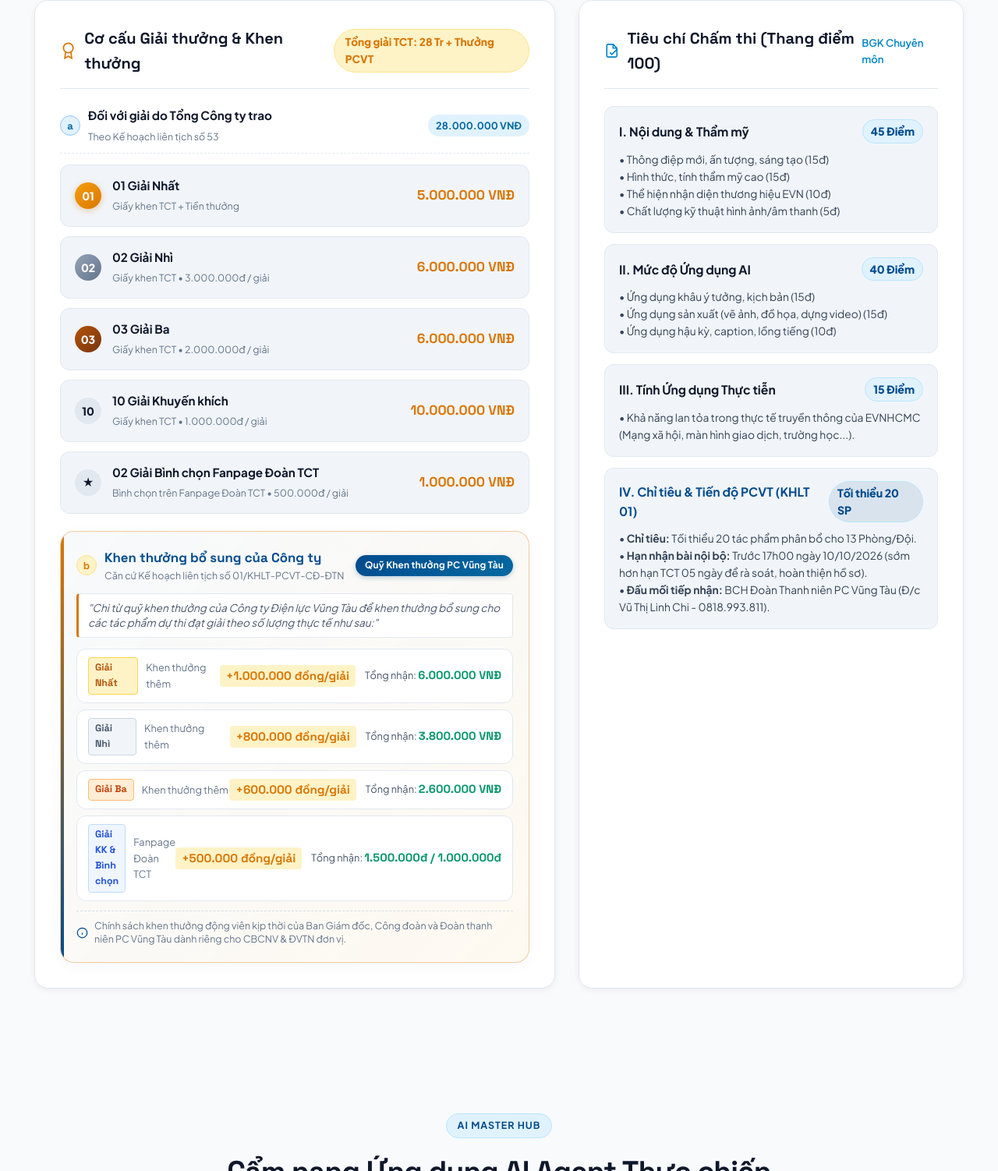
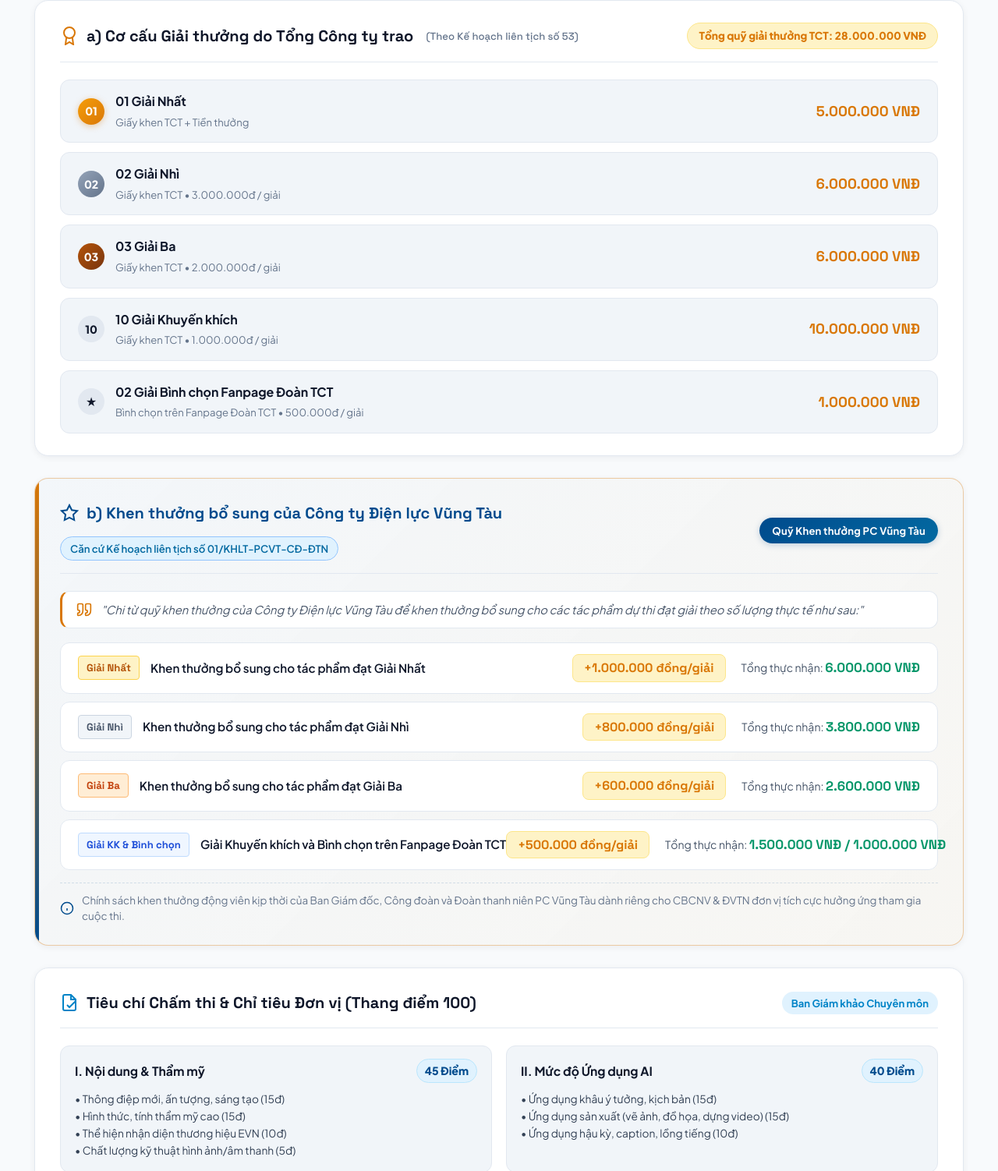
Before and after one commit to trantanphata5-source/sanpham-ai-pcvt, a plain HTML site: page index.html in a window 1280 px wide. Shown: the part 1579-3081 px from the top of the page at 78% size. Drawn offline with Linux system fonts and the light colour scheme; no server answers.

Commit message:
feat: stack 3 frames vertically from top to bottom without line wrapping

```diff
--- a/index.html
+++ b/index.html
@@ -336,41 +336,29 @@
         </div>
       </div>
 
-      <!-- Bảng Cơ cấu giải thưởng & Thang điểm -->
+      <!-- Bảng Cơ cấu giải thưởng & Thang điểm (3 Frames từ trên xuống dưới) -->
       <div class="prizes-scoring-wrapper">
-        <!-- Bảng Cơ cấu giải thưởng & Khen thưởng bổ sung -->
-        <div class="panel-container">
+        <!-- FRAME 1: CƠ CẤU GIẢI THƯỞNG DO TỔNG CÔNG TY TRAO (KHLT SỐ 53) -->
+        <div class="panel-container panel-prize-frame">
           <div class="panel-header">
             <h3 class="panel-title">
-              <svg width="22" height="22" viewBox="0 0 24 24" fill="none" stroke="var(--color-amber)" stroke-width="2">
+              <svg width="24" height="24" viewBox="0 0 24 24" fill="none" stroke="var(--color-amber)" stroke-width="2">
                 <circle cx="12" cy="8" r="7"></circle>
                 <polyline points="8.21 13.89 7 23 12 20 17 23 15.79 13.88"></polyline>
               </svg>
-              Cơ cấu Giải thưởng & Khen thưởng
+              <span>a) Cơ cấu Giải thưởng do Tổng Công ty trao</span>
+              <span class="panel-subtitle-tag">(Theo Kế hoạch liên tịch số 53)</span>
             </h3>
-            <span class="prize-total-badge">Tổng giải TCT: 28 Tr + Thưởng PCVT</span>
+            <span class="prize-total-badge">Tổng quỹ giải thưởng TCT: 28.000.000 VNĐ</span>
           </div>
 
-          <!-- MỤC A: ĐỐI VỚI GIẢI DO TỔNG CÔNG TY TRAO -->
-          <div class="prize-sub-section">
-            <div class="prize-sub-heading">
-              <div class="prize-sub-heading-left">
-                <span class="sub-heading-badge badge-tct">a</span>
-                <div class="sub-heading-text">
-                  <strong>Đối với giải do Tổng Công ty trao</strong>
-                  <span class="sub-heading-ref">Theo Kế hoạch liên tịch số 53</span>
-                </div>
-              </div>
-              <span class="sub-badge-fund">28.000.000 VNĐ</span>
-            </div>
-
-            <div class="prize-list">
+          <div class="prize-list prize-list-fullwidth">
             <div class="prize-row">
               <div class="prize-rank">
                 <span class="rank-badge rank-gold">01</span>
                 <div>
                   <div class="prize-name">01 Giải Nhất</div>
-                    <span style="font-size: 0.78rem; color: var(--text-dim);">Giấy khen TCT + Tiền thưởng</span>
+                  <span class="prize-desc-text">Giấy khen TCT + Tiền thưởng</span>
                 </div>
               </div>
               <div class="prize-amount">5.000.000 VNĐ</div>
@@ -381,7 +369,7 @@
                 <span class="rank-badge rank-silver">02</span>
                 <div>
                   <div class="prize-name">02 Giải Nhì</div>
-                    <span style="font-size: 0.78rem; color: var(--text-dim);">Giấy khen TCT • 3.000.000đ / giải</span>
+                  <span class="prize-desc-text">Giấy khen TCT • 3.000.000đ / giải</span>
                 </div>
               </div>
               <div class="prize-amount">6.000.000 VNĐ</div>
@@ -392,7 +380,7 @@
                 <span class="rank-badge rank-bronze">03</span>
                 <div>
                   <div class="prize-name">03 Giải Ba</div>
-                    <span style="font-size: 0.78rem; color: var(--text-dim);">Giấy khen TCT • 2.000.000đ / giải</span>
+                  <span class="prize-desc-text">Giấy khen TCT • 2.000.000đ / giải</span>
                 </div>
               </div>
               <div class="prize-amount">6.000.000 VNĐ</div>
@@ -403,7 +391,7 @@
                 <span class="rank-badge rank-cons">10</span>
                 <div>
                   <div class="prize-name">10 Giải Khuyến khích</div>
-                    <span style="font-size: 0.78rem; color: var(--text-dim);">Giấy khen TCT • 1.000.000đ / giải</span>
+                  <span class="prize-desc-text">Giấy khen TCT • 1.000.000đ / giải</span>
                 </div>
               </div>
               <div class="prize-amount">10.000.000 VNĐ</div>
@@ -414,7 +402,7 @@
                 <span class="rank-badge rank-cons">★</span>
                 <div>
                   <div class="prize-name">02 Giải Bình chọn Fanpage Đoàn TCT</div>
-                    <span style="font-size: 0.78rem; color: var(--text-dim);">Bình chọn trên Fanpage Đoàn TCT • 500.000đ / giải</span>
+                  <span class="prize-desc-text">Bình chọn trên Fanpage Đoàn TCT • 500.000đ / giải</span>
                 </div>
               </div>
               <div class="prize-amount">1.000.000 VNĐ</div>
@@ -422,95 +410,100 @@
           </div>
         </div>
 
-          <!-- MỤC B: KHEN THƯỞNG BỔ SUNG CỦA CÔNG TY -->
-          <div class="pcvt-bonus-box">
-            <div class="pcvt-bonus-heading">
-              <div class="pcvt-heading-left">
-                <span class="sub-heading-badge badge-pcvt">b</span>
-                <div>
-                  <h4 class="pcvt-bonus-title">Khen thưởng bổ sung của Công ty</h4>
-                  <span class="pcvt-bonus-ref">Căn cứ Kế hoạch liên tịch số 01/KHLT-PCVT-CĐ-ĐTN</span>
+        <!-- FRAME 2: KHEN THƯỞNG BỔ SUNG CỦA CÔNG TY ĐIỆN LỰC VŨNG TÀU (KHLT SỐ 01) -->
+        <div class="panel-container panel-prize-frame panel-pcvt-bonus-frame">
+          <div class="panel-header">
+            <div class="pcvt-header-left">
+              <h3 class="panel-title" style="color: var(--color-evn-blue);">
+                <svg width="24" height="24" viewBox="0 0 24 24" fill="none" stroke="var(--color-evn-blue)" stroke-width="2">
+                  <path d="M12 2l3.09 6.26L22 9.27l-5 4.87 1.18 6.88L12 17.77l-6.18 3.25L7 14.14 2 9.27l6.91-1.01L12 2z"></path>
+                </svg>
+                <span>b) Khen thưởng bổ sung của Công ty Điện lực Vũng Tàu</span>
+              </h3>
+              <span class="pcvt-doc-badge">Căn cứ Kế hoạch liên tịch số 01/KHLT-PCVT-CĐ-ĐTN</span>
             </div>
-              </div>
-              <span class="pcvt-fund-tag">Quỹ Khen thưởng PC Vũng Tàu</span>
+            <span class="pcvt-fund-tag-lg">Quỹ Khen thưởng PC Vũng Tàu</span>
           </div>
 
-            <p class="pcvt-bonus-quote">
-              "Chi từ quỹ khen thưởng của Công ty Điện lực Vũng Tàu để khen thưởng bổ sung cho các tác phẩm dự thi đạt giải theo số lượng thực tế như sau:"
-            </p>
+          <div class="pcvt-bonus-quote-box">
+            <svg width="20" height="20" viewBox="0 0 24 24" fill="none" stroke="var(--color-amber)" stroke-width="2">
+              <path d="M3 21c3 0 7-1 7-8V5c0-1.25-.756-2.017-2-2H4c-1.25 0-2 .75-2 1.972V11c0 1.25.75 2 2 2 1 0 1 0 1 1v1c0 1-1 2-2 2s-1 .008-1 1.031V20c0 1 0 1 1 1z"></path>
+              <path d="M15 21c3 0 7-1 7-8V5c0-1.25-.757-2.017-2-2h-4c-1.25 0-2 .75-2 1.972V11c0 1.25.75 2 2 2 1 0 1 0 1 1v1c0 1-1 2-2 2s-1 .008-1 1.031V20c0 1 0 1 1 1z"></path>
+            </svg>
+            <span>"Chi từ quỹ khen thưởng của Công ty Điện lực Vũng Tàu để khen thưởng bổ sung cho các tác phẩm dự thi đạt giải theo số lượng thực tế như sau:"</span>
+          </div>
 
-            <div class="pcvt-bonus-list">
-              <div class="pcvt-bonus-row">
-                <div class="pcvt-bonus-rank">
+          <div class="pcvt-bonus-full-grid">
+            <div class="pcvt-bonus-full-row">
+              <div class="pcvt-bonus-full-left">
                 <span class="pcvt-rank-tag tag-gold">Giải Nhất</span>
-                  <span class="pcvt-bonus-note">Khen thưởng thêm</span>
+                <span class="pcvt-target-title">Khen thưởng bổ sung cho tác phẩm đạt Giải Nhất</span>
               </div>
-                <div class="pcvt-bonus-calc">
-                  <span class="pcvt-bonus-val">+1.000.000 đồng/giải</span>
-                  <span class="pcvt-total-val">Tổng nhận: <strong>6.000.000 VNĐ</strong></span>
+              <div class="pcvt-bonus-full-right">
+                <span class="pcvt-bonus-badge-val">+1.000.000 đồng/giải</span>
+                <span class="pcvt-total-highlight">Tổng thực nhận: <strong>6.000.000 VNĐ</strong></span>
               </div>
             </div>
 
-              <div class="pcvt-bonus-row">
-                <div class="pcvt-bonus-rank">
+            <div class="pcvt-bonus-full-row">
+              <div class="pcvt-bonus-full-left">
                 <span class="pcvt-rank-tag tag-silver">Giải Nhì</span>
-                  <span class="pcvt-bonus-note">Khen thưởng thêm</span>
+                <span class="pcvt-target-title">Khen thưởng bổ sung cho tác phẩm đạt Giải Nhì</span>
               </div>
-                <div class="pcvt-bonus-calc">
-                  <span class="pcvt-bonus-val">+800.000 đồng/giải</span>
-                  <span class="pcvt-total-val">Tổng nhận: <strong>3.800.000 VNĐ</strong></span>
+              <div class="pcvt-bonus-full-right">
+                <span class="pcvt-bonus-badge-val">+800.000 đồng/giải</span>
+                <span class="pcvt-total-highlight">Tổng thực nhận: <strong>3.800.000 VNĐ</strong></span>
               </div>
             </div>
 
-              <div class="pcvt-bonus-row">
-                <div class="pcvt-bonus-rank">
+            <div class="pcvt-bonus-full-row">
+              <div class="pcvt-bonus-full-left">
                 <span class="pcvt-rank-tag tag-bronze">Giải Ba</span>
-                  <span class="pcvt-bonus-note">Khen thưởng thêm</span>
+                <span class="pcvt-target-title">Khen thưởng bổ sung cho tác phẩm đạt Giải Ba</span>
               </div>
-                <div class="pcvt-bonus-calc">
-                  <span class="pcvt-bonus-val">+600.000 đồng/giải</span>
-                  <span class="pcvt-total-val">Tổng nhận: <strong>2.600.000 VNĐ</strong></span>
+              <div class="pcvt-bonus-full-right">
+                <span class="pcvt-bonus-badge-val">+600.000 đồng/giải</span>
+                <span class="pcvt-total-highlight">Tổng thực nhận: <strong>2.600.000 VNĐ</strong></span>
               </div>
             </div>
 
-              <div class="pcvt-bonus-row">
-                <div class="pcvt-bonus-rank">
+            <div class="pcvt-bonus-full-row">
+              <div class="pcvt-bonus-full-left">
                 <span class="pcvt-rank-tag tag-cons">Giải KK & Bình chọn</span>
-                  <span class="pcvt-bonus-note">Fanpage Đoàn TCT</span>
+                <span class="pcvt-target-title">Giải Khuyến khích và Bình chọn trên Fanpage Đoàn TCT</span>
               </div>
-                <div class="pcvt-bonus-calc">
-                  <span class="pcvt-bonus-val">+500.000 đồng/giải</span>
-                  <span class="pcvt-total-val">Tổng nhận: <strong>1.500.000đ / 1.000.000đ</strong></span>
+              <div class="pcvt-bonus-full-right">
+                <span class="pcvt-bonus-badge-val">+500.000 đồng/giải</span>
+                <span class="pcvt-total-highlight">Tổng thực nhận: <strong>1.500.000 VNĐ / 1.000.000 VNĐ</strong></span>
               </div>
             </div>
           </div>
 
-            <div class="pcvt-bonus-footer">
-              <svg width="15" height="15" viewBox="0 0 24 24" fill="none" stroke="currentColor" stroke-width="2">
+          <div class="pcvt-bonus-footer-note">
+            <svg width="18" height="18" viewBox="0 0 24 24" fill="none" stroke="var(--color-evn-blue)" stroke-width="2">
               <circle cx="12" cy="12" r="10"></circle>
               <line x1="12" y1="16" x2="12" y2="12"></line>
               <line x1="12" y1="8" x2="12.01" y2="8"></line>
             </svg>
-              <span>Chính sách khen thưởng động viên kịp thời của Ban Giám đốc, Công đoàn và Đoàn thanh niên PC Vũng Tàu dành riêng cho CBCNV & ĐVTN đơn vị.</span>
-            </div>
+            <span>Chính sách khen thưởng động viên kịp thời của Ban Giám đốc, Công đoàn và Đoàn thanh niên PC Vũng Tàu dành riêng cho CBCNV & ĐVTN đơn vị tích cực hưởng ứng tham gia cuộc thi.</span>
           </div>
         </div>
 
-        <!-- Thang điểm chấm thi & Chỉ tiêu PCVT -->
-        <div class="panel-container">
+        <!-- FRAME 3: TIÊU CHÍ CHẤM THI & CHỈ TIÊU PCVT (THANG ĐIỂM 100) -->
+        <div class="panel-container panel-prize-frame">
           <div class="panel-header">
             <h3 class="panel-title">
-              <svg width="22" height="22" viewBox="0 0 24 24" fill="none" stroke="var(--color-primary)" stroke-width="2">
+              <svg width="24" height="24" viewBox="0 0 24 24" fill="none" stroke="var(--color-primary)" stroke-width="2">
                 <path d="M14 2H6a2 2 0 0 0-2 2v16a2 2 0 0 0 2 2h12a2 2 0 0 0 2-2V8z"></path>
                 <polyline points="14 2 14 8 20 8"></polyline>
                 <polyline points="9 15 12 18 20 10"></polyline>
               </svg>
-              Tiêu chí Chấm thi (Thang điểm 100)
+              <span>Tiêu chí Chấm thi & Chỉ tiêu Đơn vị (Thang điểm 100)</span>
             </h3>
-            <span style="font-size: 0.82rem; color: var(--color-primary); font-weight: 600;">BGK Chuyên môn</span>
+            <span class="criteria-badge-bgk">Ban Giám khảo Chuyên môn</span>
           </div>
 
-          <div class="criteria-list">
+          <div class="criteria-grid-2col">
             <div class="criteria-card">
               <div class="criteria-title-row">
                 <span class="criteria-name">I. Nội dung & Thẩm mỹ</span>
--- a/style.css
+++ b/style.css
@@ -815,11 +815,11 @@ section {
   margin-top: 3px;
 }
 
-/* Bảng cơ cấu giải thưởng & Tiêu chí chấm điểm */
+/* Bảng cơ cấu giải thưởng & Tiêu chí chấm điểm (3 Frames xếp chồng từ trên xuống dưới) */
 .prizes-scoring-wrapper {
-  display: grid;
-  grid-template-columns: 1fr 1fr;
-  gap: 30px;
+  display: flex;
+  flex-direction: column;
+  gap: 28px;
 }
 
 .panel-container {
@@ -933,184 +933,162 @@ section {
   color: var(--color-amber);
 }
 
-/* Sub-section a: Giải TCT */
-.prize-sub-section {
-  margin-bottom: 22px;
-}
-
-.prize-sub-heading {
+/* 3 Frames Full-width Styles */
+.panel-prize-frame {
+  padding: 28px 32px;
+}
+
+.panel-subtitle-tag {
+  font-size: 0.82rem;
+  font-weight: 500;
+  color: var(--text-dim);
+  margin-left: 6px;
+}
+
+.prize-desc-text {
+  font-size: 0.82rem;
+  color: var(--text-dim);
+}
+
+.prize-list-fullwidth {
+  display: flex;
+  flex-direction: column;
+  gap: 12px;
+}
+
+.prize-list-fullwidth .prize-row {
+  padding: 14px 22px;
+  background: var(--bg-card-alt);
+  border: 1px solid var(--border-subtle);
+  border-radius: var(--radius-md);
   display: flex;
   align-items: center;
   justify-content: space-between;
-  gap: 12px;
-  margin-bottom: 14px;
-  padding-bottom: 10px;
-  border-bottom: 1px dashed var(--border-subtle);
-}
-
-.prize-sub-heading-left {
-  display: flex;
-  align-items: center;
-  gap: 10px;
-}
-
-.sub-heading-badge {
-  width: 26px;
-  height: 26px;
-  border-radius: 50%;
-  display: flex;
-  align-items: center;
-  justify-content: center;
-  font-weight: 800;
-  font-size: 0.82rem;
-  font-family: var(--font-display);
-  flex-shrink: 0;
-}
-
-.badge-tct {
-  background: var(--color-primary-light);
-  color: var(--color-primary-dark);
-  border: 1px solid var(--border-highlight);
-}
-
-.badge-pcvt {
-  background: var(--color-amber-light);
-  color: var(--color-amber);
-  border: 1px solid var(--color-amber-border);
-}
-
-.sub-heading-text strong {
-  display: block;
-  font-size: 0.95rem;
-  color: var(--text-main);
-}
-
-.sub-heading-ref {
-  font-size: 0.78rem;
-  color: var(--text-dim);
-}
-
-.sub-badge-fund {
-  font-size: 0.8rem;
-  font-weight: 700;
-  color: var(--color-primary-dark);
-  background: var(--color-primary-light);
-  padding: 4px 10px;
-  border-radius: var(--radius-full);
-  white-space: nowrap;
-}
-
-/* Sub-section b: Khen thưởng bổ sung PC Vũng Tàu */
-.pcvt-bonus-box {
-  background: linear-gradient(135deg, rgba(0, 75, 141, 0.03) 0%, rgba(245, 158, 11, 0.06) 100%);
+  transition: all var(--transition-fast);
+}
+
+.prize-list-fullwidth .prize-row:hover {
+  background: #FFFFFF;
+  border-color: var(--border-medium);
+  box-shadow: var(--shadow-xs);
+  transform: translateY(-1px);
+}
+
+.prize-list-fullwidth .prize-name {
+  font-weight: 700;
+  font-size: 1rem;
+  color: var(--text-main);
+}
+
+.prize-list-fullwidth .prize-amount {
+  font-size: 1.15rem;
+}
+
+/* Frame 2: Khen thưởng bổ sung PC Vũng Tàu */
+.panel-pcvt-bonus-frame {
+  background: linear-gradient(135deg, rgba(0, 75, 141, 0.02) 0%, rgba(245, 158, 11, 0.04) 100%);
   border: 1.5px solid rgba(217, 119, 6, 0.35);
-  border-radius: var(--radius-lg);
-  padding: 20px;
-  box-shadow: 0 4px 16px rgba(0, 75, 141, 0.04);
   position: relative;
   overflow: hidden;
 }
 
-.pcvt-bonus-box::before {
+.panel-pcvt-bonus-frame::before {
   content: '';
   position: absolute;
   top: 0;
   left: 0;
-  width: 4px;
+  width: 5px;
   height: 100%;
   background: linear-gradient(180deg, var(--color-amber), var(--color-evn-blue));
 }
 
-.pcvt-bonus-heading {
-  display: flex;
-  align-items: center;
-  justify-content: space-between;
-  gap: 12px;
-  margin-bottom: 12px;
-}
-
-.pcvt-heading-left {
-  display: flex;
-  align-items: center;
-  gap: 10px;
-}
-
-.pcvt-bonus-title {
-  font-family: var(--font-display);
-  font-size: 1.05rem;
-  font-weight: 700;
-  color: var(--color-evn-blue);
-  margin: 0;
-}
-
-.pcvt-bonus-ref {
-  font-size: 0.78rem;
-  color: var(--text-dim);
-  display: block;
-}
-
-.pcvt-fund-tag {
+.pcvt-header-left {
+  display: flex;
+  align-items: center;
+  gap: 14px;
+  flex-wrap: wrap;
+}
+
+.pcvt-doc-badge {
+  font-size: 0.82rem;
+  color: var(--color-primary-dark);
+  background: var(--color-primary-light);
+  border: 1px solid var(--border-highlight);
+  padding: 4px 12px;
+  border-radius: var(--radius-full);
+  font-weight: 600;
+}
+
+.pcvt-fund-tag-lg {
   background: linear-gradient(135deg, var(--color-evn-blue), var(--color-primary-dark));
   color: #FFFFFF;
-  font-size: 0.74rem;
-  font-weight: 700;
-  padding: 4px 12px;
+  font-size: 0.82rem;
+  font-weight: 700;
+  padding: 6px 16px;
   border-radius: var(--radius-full);
   letter-spacing: 0.2px;
   white-space: nowrap;
-  box-shadow: 0 2px 6px rgba(0, 75, 141, 0.25);
-}
-
-.pcvt-bonus-quote {
-  font-size: 0.85rem;
+  box-shadow: 0 2px 8px rgba(0, 75, 141, 0.22);
+}
+
+.pcvt-bonus-quote-box {
+  display: flex;
+  align-items: center;
+  gap: 12px;
+  font-size: 0.92rem;
   color: var(--text-muted);
   font-style: italic;
   background: #FFFFFF;
-  border-left: 3px solid var(--color-amber);
-  padding: 8px 12px;
-  border-radius: 4px;
-  margin: 0 0 14px 0;
-  line-height: 1.45;
+  border-left: 3.5px solid var(--color-amber);
+  padding: 12px 18px;
+  border-radius: var(--radius-md);
+  margin-bottom: 18px;
   border-top: 1px solid var(--border-subtle);
   border-right: 1px solid var(--border-subtle);
   border-bottom: 1px solid var(--border-subtle);
-}
-
-.pcvt-bonus-list {
+  line-height: 1.5;
+}
+
+.pcvt-bonus-quote-box svg {
+  flex-shrink: 0;
+}
+
+.pcvt-bonus-full-grid {
   display: flex;
   flex-direction: column;
-  gap: 8px;
-}
-
-.pcvt-bonus-row {
+  gap: 10px;
+}
+
+.pcvt-bonus-full-row {
   display: flex;
   align-items: center;
   justify-content: space-between;
-  padding: 10px 14px;
+  padding: 14px 22px;
   border-radius: var(--radius-md);
   background: #FFFFFF;
   border: 1px solid var(--border-subtle);
   transition: all var(--transition-fast);
 }
 
-.pcvt-bonus-row:hover {
+.pcvt-bonus-full-row:hover {
   border-color: var(--color-amber-border);
-  box-shadow: 0 2px 10px rgba(217, 119, 6, 0.12);
+  box-shadow: 0 4px 14px rgba(217, 119, 6, 0.12);
   transform: translateY(-1px);
 }
 
-.pcvt-bonus-rank {
-  display: flex;
-  align-items: center;
-  gap: 10px;
+.pcvt-bonus-full-left {
+  display: flex;
+  align-items: center;
+  gap: 14px;
 }
 
 .pcvt-rank-tag {
-  font-size: 0.78rem;
+  font-size: 0.82rem;
   font-weight: 800;
-  padding: 3px 8px;
+  padding: 4px 10px;
   border-radius: 4px;
   font-family: var(--font-display);
+  white-space: nowrap;
 }
 
 .tag-gold {
@@ -1137,57 +1115,77 @@ section {
   border: 1px solid #BFDBFE;
 }
 
-.pcvt-bonus-note {
-  font-size: 0.8rem;
-  color: var(--text-dim);
-}
-
-.pcvt-bonus-calc {
-  display: flex;
-  align-items: center;
-  gap: 12px;
+.pcvt-target-title {
+  font-weight: 600;
+  font-size: 0.95rem;
+  color: var(--text-main);
+  white-space: nowrap;
+}
+
+.pcvt-bonus-full-right {
+  display: flex;
+  align-items: center;
+  gap: 20px;
   text-align: right;
-}
-
-.pcvt-bonus-val {
+  flex-shrink: 0;
+}
+
+.pcvt-bonus-badge-val {
   font-family: var(--font-display);
   font-weight: 800;
-  font-size: 0.95rem;
+  font-size: 1rem;
   color: var(--color-amber);
   background: var(--color-amber-light);
-  padding: 2px 8px;
-  border-radius: 4px;
+  padding: 4px 14px;
+  border-radius: var(--radius-sm);
   white-space: nowrap;
-}
-
-.pcvt-total-val {
-  font-size: 0.8rem;
+  border: 1px solid var(--color-amber-border);
+}
+
+.pcvt-total-highlight {
+  font-size: 0.88rem;
   color: var(--text-muted);
   white-space: nowrap;
 }
 
-.pcvt-total-val strong {
+.pcvt-total-highlight strong {
   color: var(--color-eco-green);
   font-family: var(--font-display);
   font-weight: 800;
-  font-size: 0.92rem;
-}
-
-.pcvt-bonus-footer {
-  display: flex;
-  align-items: center;
-  gap: 8px;
-  font-size: 0.78rem;
+  font-size: 1.05rem;
+}
+
+.pcvt-bonus-footer-note {
+  display: flex;
+  align-items: center;
+  gap: 10px;
+  font-size: 0.84rem;
   color: var(--text-dim);
-  margin-top: 12px;
-  padding-top: 10px;
+  margin-top: 16px;
+  padding-top: 12px;
   border-top: 1px dashed rgba(0, 75, 141, 0.15);
-  line-height: 1.4;
-}
-
-.pcvt-bonus-footer svg {
+  line-height: 1.45;
+}
+
+.pcvt-bonus-footer-note svg {
   flex-shrink: 0;
-  color: var(--color-evn-blue);
+}
+
+/* Frame 3: Tiêu chí chấm điểm & Chỉ tiêu PCVT */
+.criteria-grid-2col {
+  display: grid;
+  grid-template-columns: repeat(2, 1fr);
+  gap: 18px;
+}
+
+.criteria-badge-bgk {
+  font-size: 0.82rem;
+  color: var(--color-primary);
+  font-weight: 700;
+  background: var(--color-primary-light);
+  padding: 4px 12px;
+  border-radius: var(--radius-full);
+  white-space: nowrap;
 }
 
 .pcvt-progress-meta-card {
@@ -3828,21 +3826,24 @@ button.nav-link-highlight svg {
     gap: 12px;
     text-align: center;
   }
-  .pcvt-bonus-heading {
+  .pcvt-header-left {
     flex-direction: column;
     align-items: flex-start;
+    gap: 6px;
   }
-  .pcvt-bonus-row {
+  .pcvt-bonus-full-row {
     flex-direction: column;
     align-items: flex-start;
-    gap: 8px;
+    gap: 10px;
   }
-  .pcvt-bonus-calc {
+  .pcvt-target-title {
+    white-space: normal;
+  }
+  .pcvt-bonus-full-right {
     width: 100%;
     justify-content: space-between;
   }
-  .prize-sub-heading {
-    flex-direction: column;
-    align-items: flex-start;
+  .criteria-grid-2col {
+    grid-template-columns: 1fr;
   }
 }
```
Lines whose indentation alone changed are shown as unchanged.
